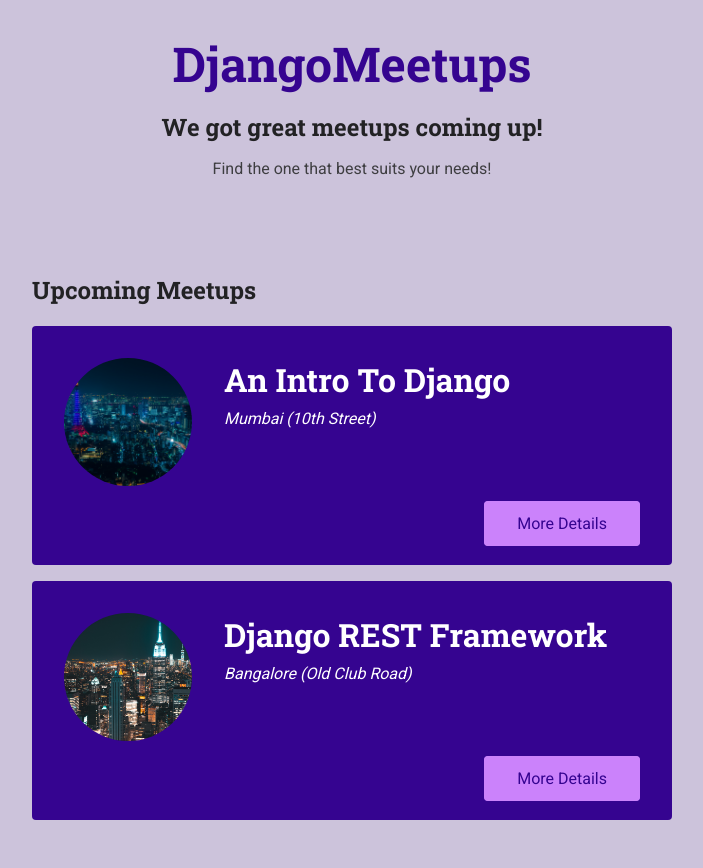
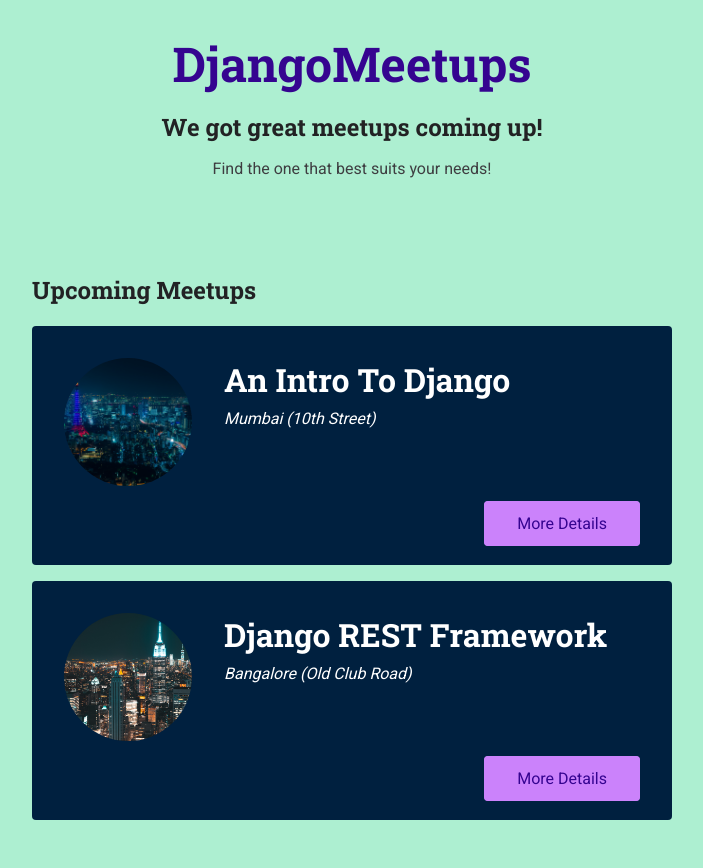
Before and after one commit to 0xamitdutta/Event-Meetups, a Django app: page /meetups/ in a window 1280 px wide. Shown: the whole page, without its empty margins (288-991 px from the left). Run offline with Django 3.2, Linux system fonts and the light colour scheme; data comes from the database, SQL or seed files in the repository.

Commit message:
Added little color combination

```diff
--- a/meetups/static/meetups/styles/all-meetups.css
+++ b/meetups/static/meetups/styles/all-meetups.css
@@ -11,7 +11,7 @@ section {
 
   .meetup-item {
     margin: 1rem 0;
-    background-color: #350490;
+    background-color: #00203fff;
     padding: 2rem;
     color: white;
     border-radius: 4px;
--- a/meetups/static/meetups/styles/base.css
+++ b/meetups/static/meetups/styles/base.css
@@ -7,7 +7,7 @@
 body {
     font-family: 'Roboto', sans-serif;
     margin: 0;
-    background-color: #ccc3db;
+    background-color: #adefd1ff;
     color: #3e3e41;
 }
 
```
